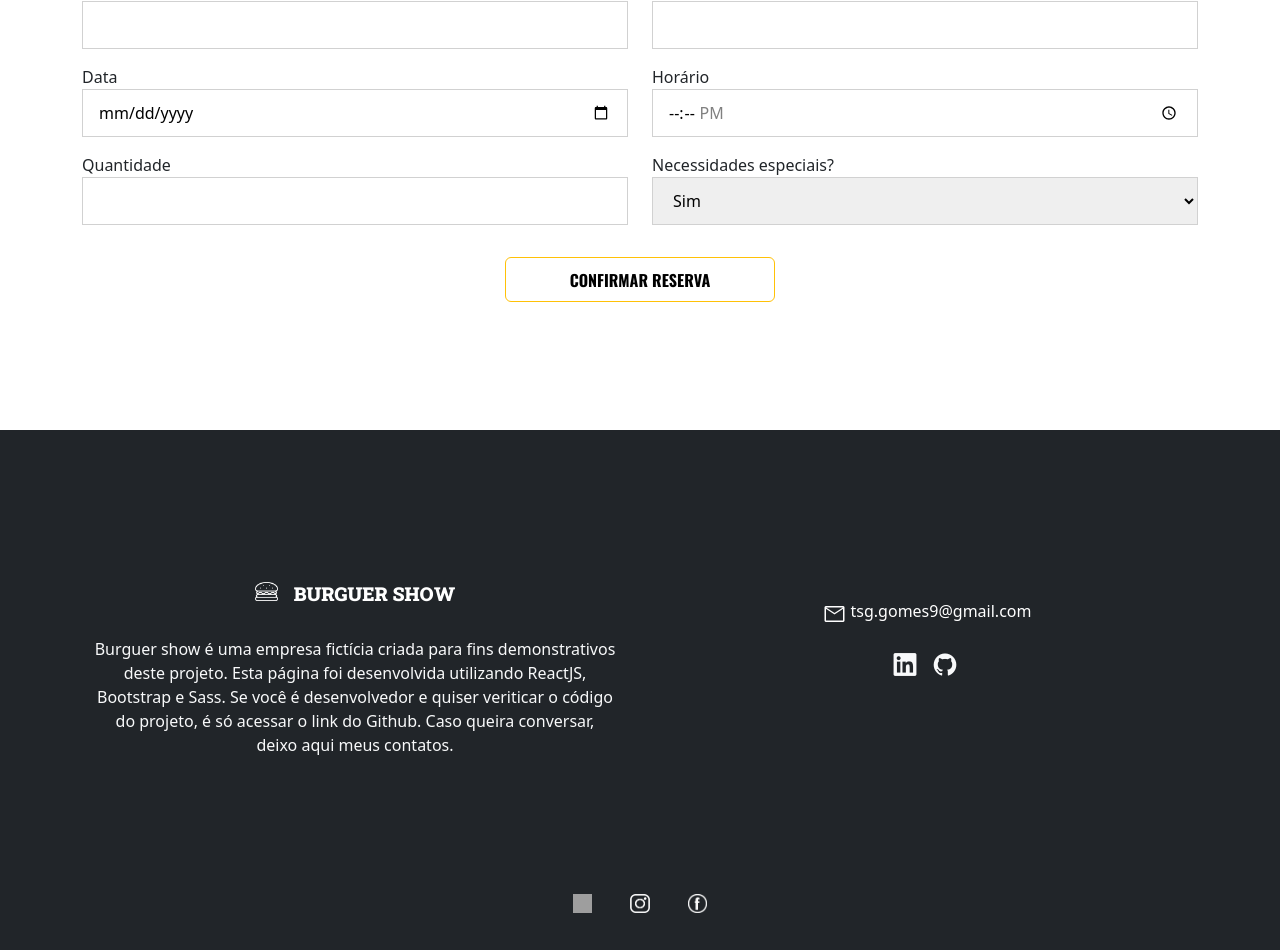
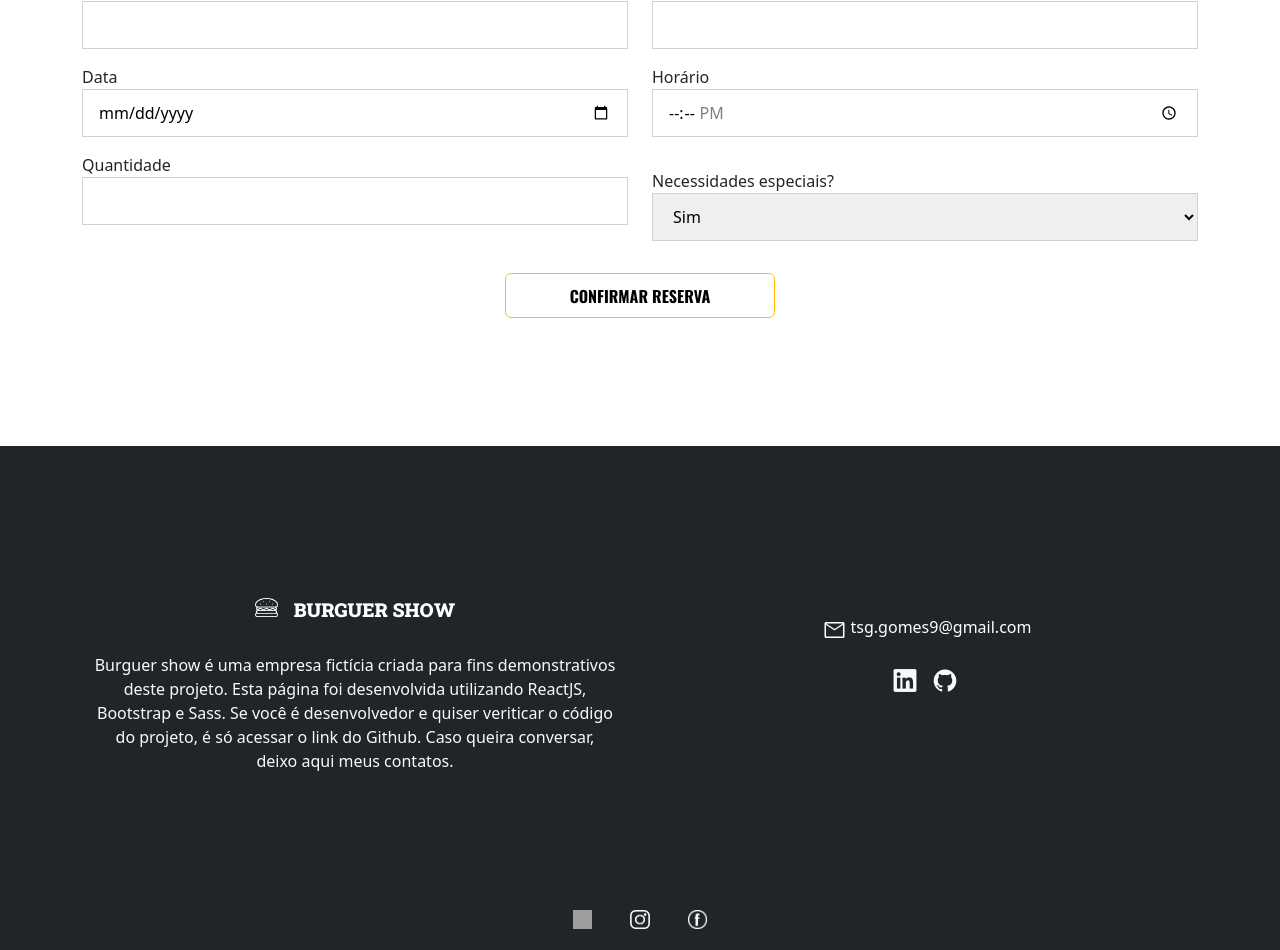
Before and after one commit to tsgomes9/Burguer-Show, a React (Create React App) app: page / in a window 1280 px wide. Shown: the part 2466-3416 px from the top of the page. Built offline with nearby package versions, Linux system fonts and the light colour scheme; grey boxes are pictures that could not be loaded.

Commit message:
Ajuste de margem na sessão de reserva

```diff
--- a/src/components/SessionReservation/SessionReservation.js
+++ b/src/components/SessionReservation/SessionReservation.js
@@ -73,7 +73,7 @@ function SessionReservation() {
                 id="quantity"
               ></input>
             </Col>
-            <Col>
+            <Col className="mt-3">
               <label for="special">Necessidades especiais?</label>
               <select id="special" className="m-0">
                 <option>Sim</option>
```
